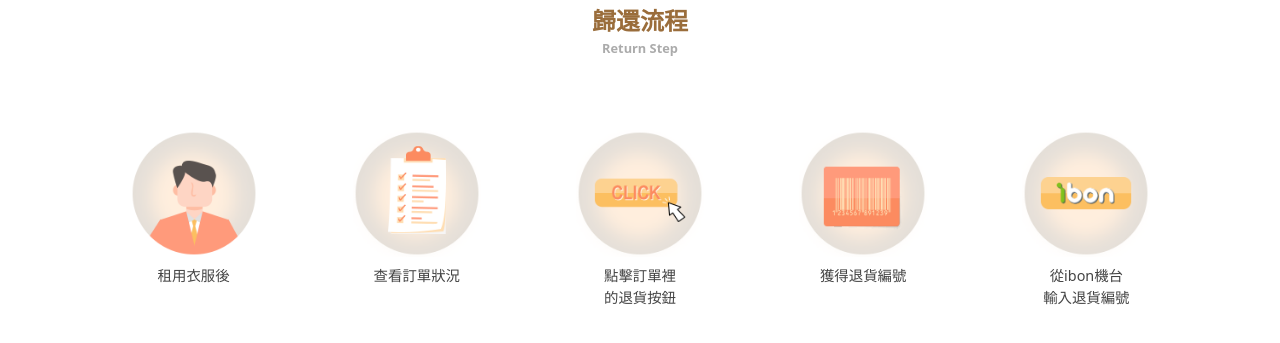
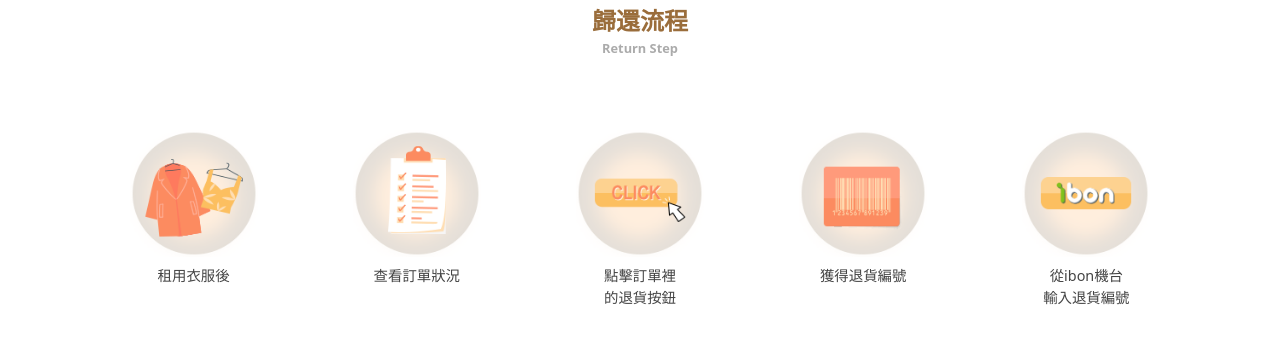
Before and after one commit to Hong-liyen/CHAOHAN, a plain HTML site: page index.html in a window 1280 px wide. Shown: the part 2876-3219 px from the top of the page. Drawn offline with Linux system fonts and the light colour scheme.

Commit message:
Add files via upload

```diff
--- a/index.html
+++ b/index.html
@@ -155,7 +155,7 @@
             </div>
             <div class="d-flex d-flex justify-content-around flex-md-row flex-column flex-wrap pt-5">
                 <div class="icon5 mt-3">
-                    <img src="images/icon_01.png" alt="">
+                    <img src="images/icon_03.png" alt="">
                     <div class="text p-2">租用衣服後</div>
                 </div>
                 <div class="icon5 mt-3">
```
